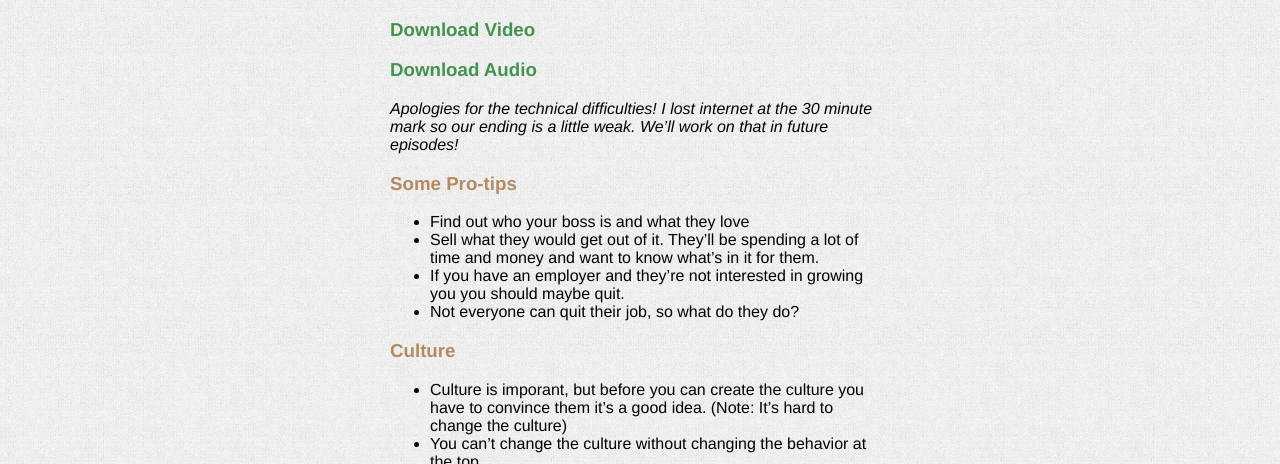
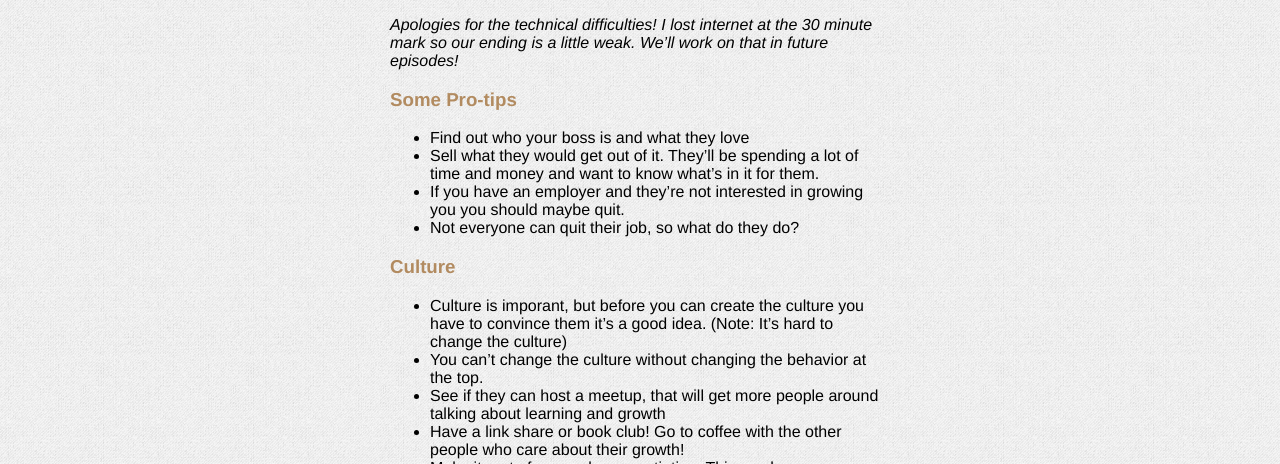
Before and after one commit to theotherzach/growing-developers-website, a Jekyll site: the page built from _content/_posts/2013-02-13-convincing-your-boss-to-invest-in-your-growth.markdown, in a window 1280 px wide and 900 px high, cut to the strip 436-900 px from the top of the window. Built offline with Jekyll 4.4.1, drawn with Linux system fonts in a browser that asks for light colours.

Commit message:
Only allow download on published posts

```diff
--- a/_content/_layouts/shownotes.html
+++ b/_content/_layouts/shownotes.html
@@ -9,8 +9,12 @@
     <h1>{{ page.title }}</h1>
     <iframe width="560" height="315" src="http://www.youtube.com/embed/{{ page.youtube }}" frameborder="0">
     </iframe>
-    <h3><a href="http://media.growingdevelopers.com/{{ page.assetname }}.mp4">Download Video</a></h3>
-    <h3><a href="http://media.growingdevelopers.com/{{ page.assetname }}.mp3">Download Audio</a></h3>
+
+    {% if page.tags contains "published" %}
+      <h3><a href="http://media.growingdevelopers.com/{{ page.assetname }}.mp4">Download Video</a></h3>
+      <h3><a href="http://media.growingdevelopers.com/{{ page.assetname }}.mp3">Download Audio</a></h3>
+    {% endif %}
+
     {{ content }}
 
     <p><a rel="license"
```
